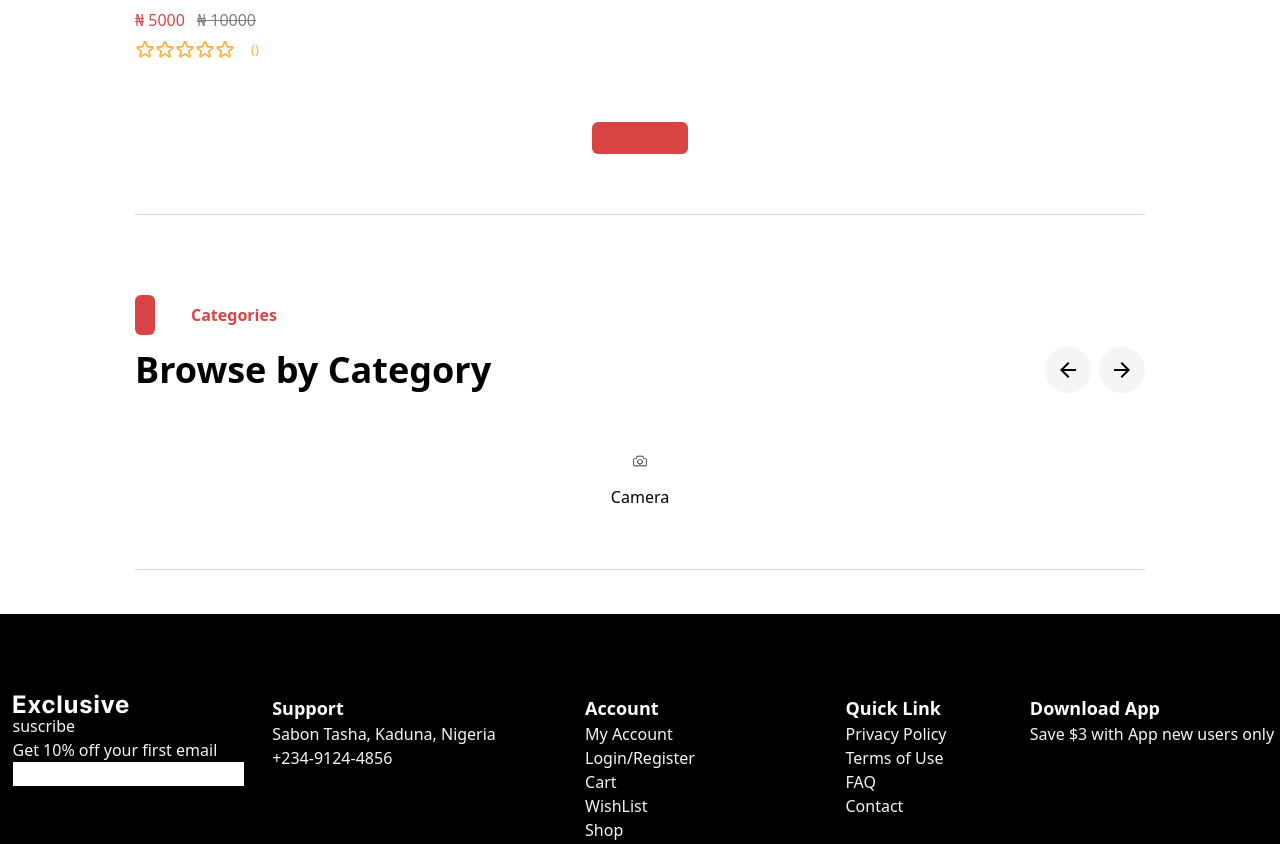
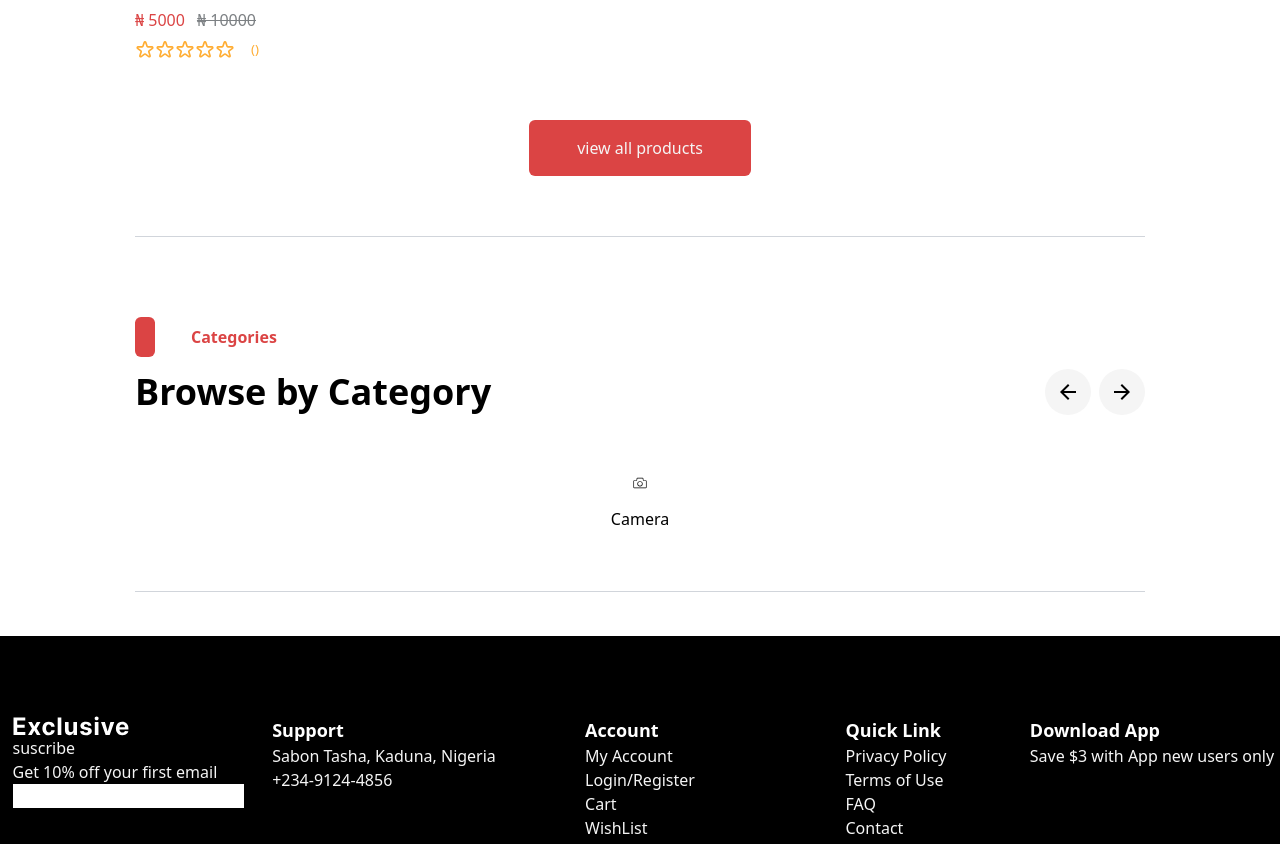
Before and after one commit to Awointa/e-commerce-store, a Next.js app: page / in a window 1280 px wide. Shown: the part 1203-2047 px from the top of the page. Built offline with nearby package versions, Linux system fonts and the light colour scheme.

Commit message:
include primaryButton

```diff
--- a/src/app/components/FlashSalesSection.tsx
+++ b/src/app/components/FlashSalesSection.tsx
@@ -43,7 +43,7 @@ const FlashSalesSection = () => {
 				<ProductCardSlider />
 			</div>
 			<div className="mx-auto py-[60px]">
-				<PrimaryButton />
+				<PrimaryButton text="view all products" />
 			</div>
 		</section>
 	);
```
